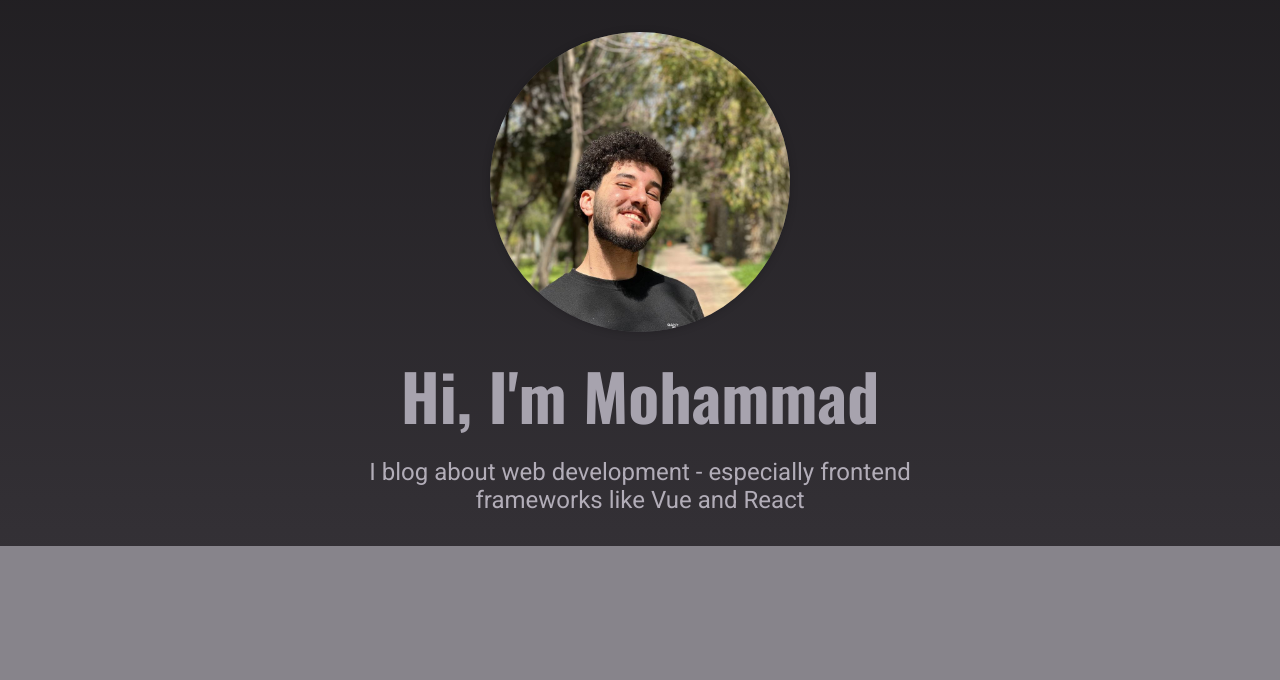
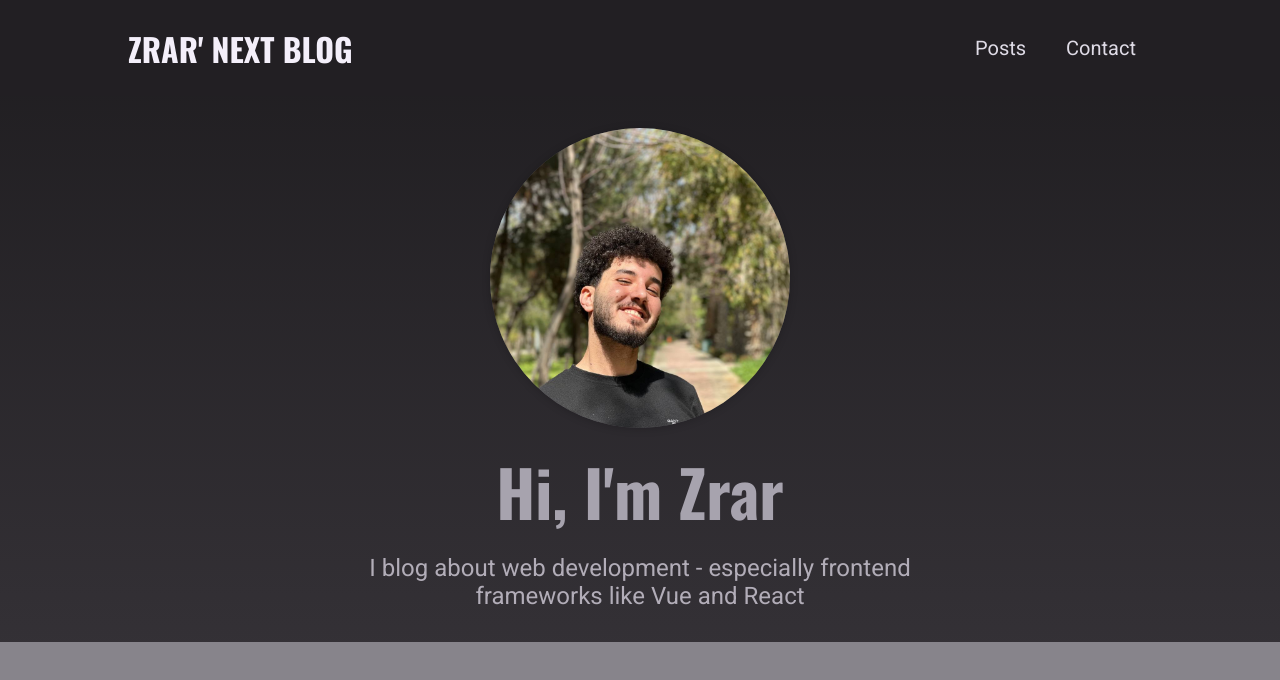
Before and after one commit to mohammad-zrar/blog-nextjs, a Next.js app: page / in a window 1280 px wide. Shown: the top 680 px of the page. Built offline with nearby package versions, Linux system fonts and the light colour scheme.

Commit message:
Feat(components\home-page\layout): Adding Layout

```diff
--- a/components/home-page/hero.tsx
+++ b/components/home-page/hero.tsx
@@ -6,7 +6,7 @@ export default function Hero() {
         <div className={classes.image}>
             <Image src="/images/site/mohammad.jpg" alt="An image showing Mohammad" width={300} height={300}  />
         </div>
-        <h1>Hi, I'm Mohammad</h1>
+        <h1>Hi, I'm Zrar</h1>
         <p>I blog about web development - especially frontend frameworks like Vue and React</p>
     </section>
 }
--- /dev/null
+++ b/components/home-page/layout/layout.tsx
@@ -0,0 +1,11 @@
+import { Fragment, ReactNode } from "react";
+import MainNavigation from "./main-navigation";
+
+export default function Layout(props:{children: ReactNode}) {
+    return <Fragment>
+        <MainNavigation/>
+        <main>
+            {props.children}
+        </main>
+    </Fragment>
+}
--- /dev/null
+++ b/components/home-page/layout/logo.module.css
@@ -0,0 +1,13 @@
+.logo {
+  text-transform: uppercase;
+  font-size: var(--size-5);
+  font-weight: bold;
+  font-family: 'Oswald', sans-serif;
+  color: var(--color-grey-50);
+}
+
+@media (min-width: 768px) {
+  .logo {
+    font-size: var(--size-8);
+  }
+}
--- /dev/null
+++ b/components/home-page/layout/logo.tsx
@@ -0,0 +1,5 @@
+import classes from './logo.module.css'
+export default function Logo() {
+
+    return <div className={classes.logo}>Zrar' Next Blog</div>
+}
--- /dev/null
+++ b/components/home-page/layout/main-navigation.module.css
@@ -0,0 +1,42 @@
+.header {
+  width: 100%;
+  height: 6rem;
+  background-color: var(--color-grey-900);
+  display: flex;
+  justify-content: space-between;
+  align-items: center;
+  padding: 0 10%;
+}
+
+.header ul {
+  list-style: none;
+  display: flex;
+  align-items: baseline;
+  margin: 0;
+  padding: 0;
+}
+
+.header li {
+  margin: 0 var(--size-4);
+}
+
+.header a {
+  color: var(--color-grey-100);
+  font-size: var(--size-4);
+}
+
+.header a:hover,
+.header a:active,
+.header a.active {
+  color: var(--color-grey-200);
+}
+
+@media (min-width: 768px) {
+  .header ul {
+    gap: 0.5rem;
+  }
+
+  .header a {
+    font-size: var(--size-5);
+  }
+}
--- /dev/null
+++ b/components/home-page/layout/main-navigation.tsx
@@ -0,0 +1,16 @@
+import Link from "next/link";
+import Logo from "./logo";
+
+import classes from './main-navigation.module.css'
+
+export default function MainNavigation() {
+    return <header className={classes.header}>
+    <Link href='/'><Logo/></Link>
+    <nav>
+        <ul>
+            <li><Link href="/posts">Posts</Link></li>
+            <li><Link href="/contact">Contact</Link></li>
+        </ul>
+    </nav>
+    </header>
+}
--- a/pages/_app.tsx
+++ b/pages/_app.tsx
@@ -1,6 +1,7 @@
+import Layout from "@/components/home-page/layout/layout";
 import "@/styles/globals.css";
 import type { AppProps } from "next/app";
 
 export default function App({ Component, pageProps }: AppProps) {
-  return <Component {...pageProps} />;
+  return <Layout> <Component {...pageProps} /></Layout>;
 }
```
